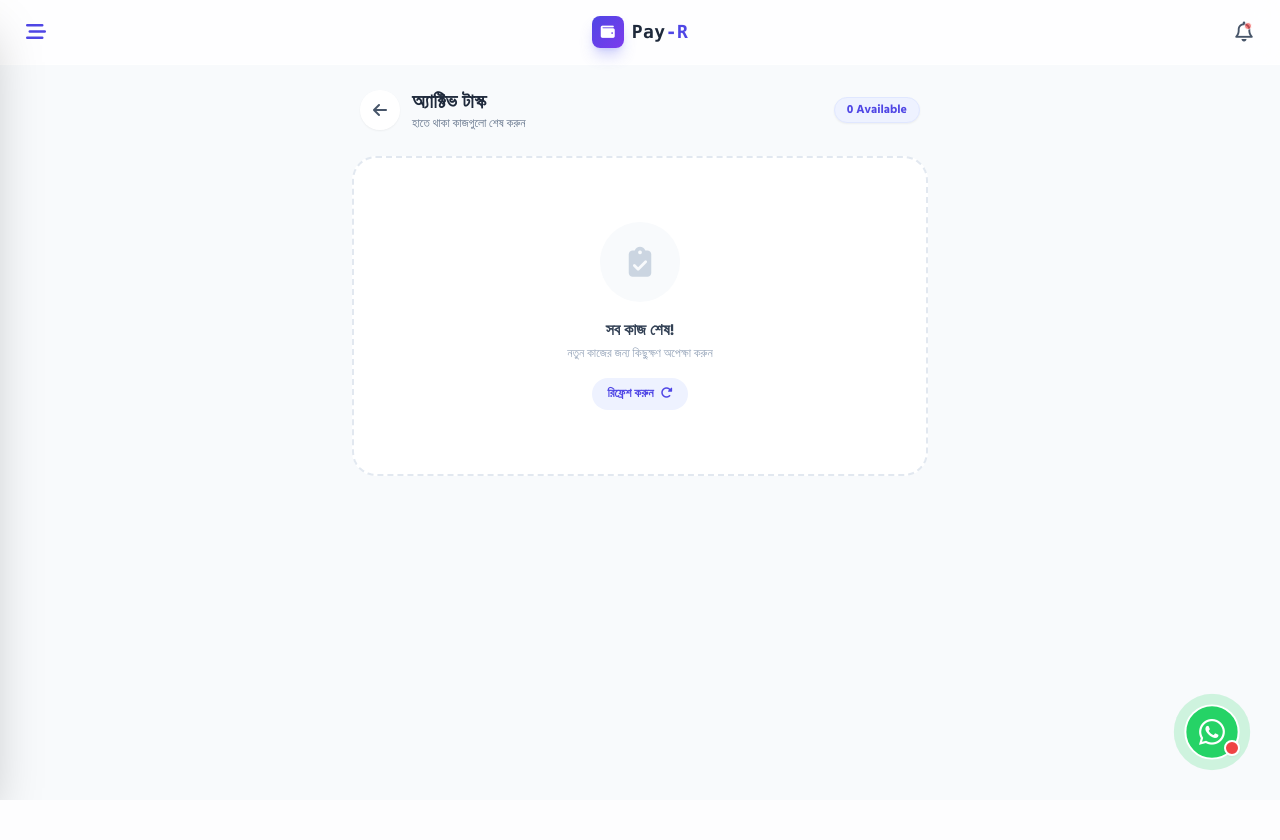
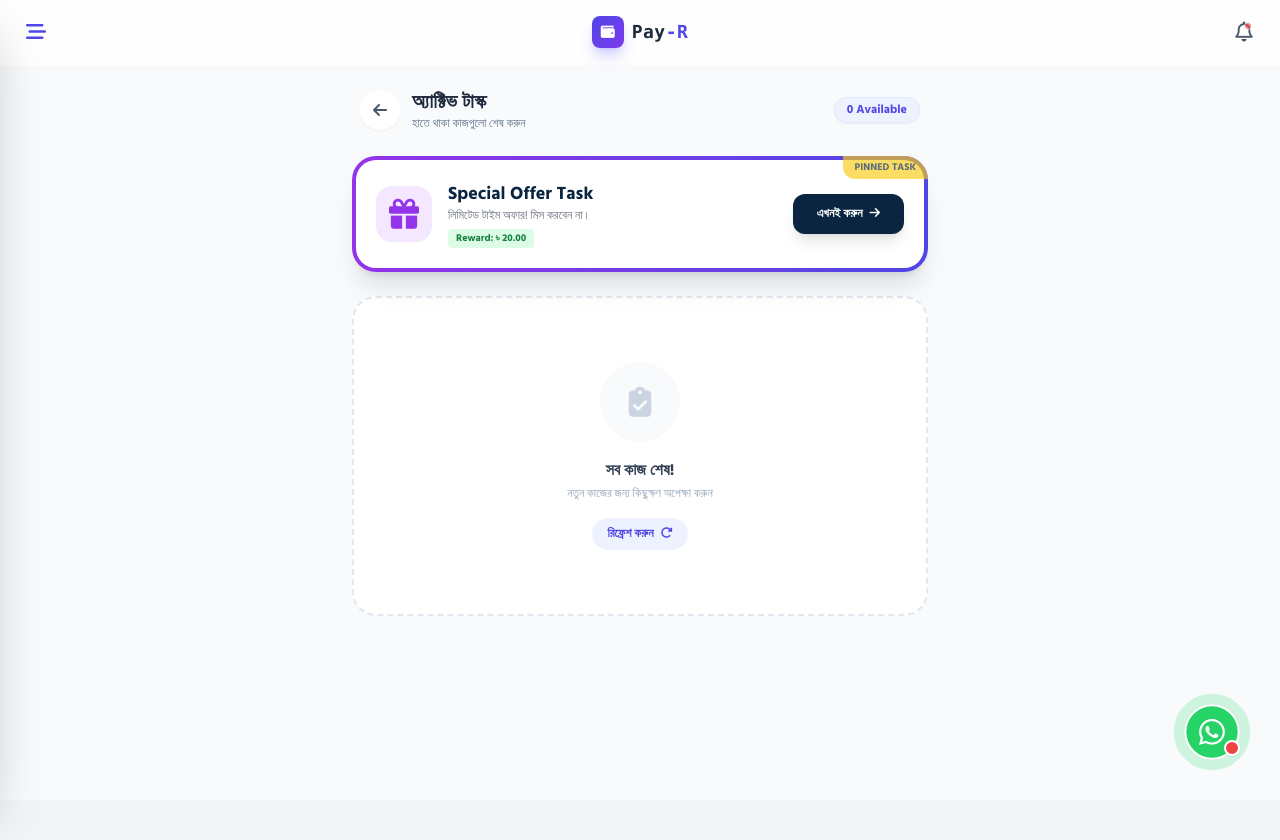
Before and after one commit to siaful2580mm-hub/test, a Python web app: template templates/tasks.html in a window 1280 px wide. Before the commit the page ends 800 px from the top, so only its background shows below. Run offline with Jinja, Linux system fonts and the light colour scheme; the template is opened without the code that fills it, so the values that code supplies are empty; some libraries are stand-ins or nearby versions.

Commit message:
Update tasks.html

```diff
--- a/templates/tasks.html
+++ b/templates/tasks.html
@@ -31,6 +31,33 @@
 
     <!-- 2. TASK LIST -->
     <div class="space-y-4">
+        <!-- SPECIAL TASK PINNED -->
+<!-- চেক করা হচ্ছে ইউজার অলরেডি সাবমিট করেছে কিনা (Backend থেকে পাঠাতে হবে অথবা এখানে লজিক সিম্পল রাখা হয়েছে) -->
+<div class="bg-gradient-to-r from-purple-600 to-indigo-600 p-1 rounded-3xl shadow-xl mb-6 relative overflow-hidden group">
+    <div class="absolute top-0 right-0 bg-yellow-400 text-[#0A2540] text-[10px] font-bold px-3 py-1 rounded-bl-xl z-10 animate-pulse">
+        PINNED TASK
+    </div>
+
+    <div class="bg-white rounded-[20px] p-5 flex items-center justify-between">
+        <div class="flex items-center gap-4">
+            <div class="h-14 w-14 bg-purple-100 text-purple-600 rounded-2xl flex items-center justify-center text-3xl">
+                <i class="fa-solid fa-gift"></i>
+            </div>
+            <div>
+                <h3 class="font-bold text-[#0A2540] text-lg">Special Offer Task</h3>
+                <p class="text-xs text-gray-500">লিমিটেড টাইম অফার! মিস করবেন না।</p>
+                <span class="inline-block mt-1 bg-green-100 text-green-700 text-[10px] font-bold px-2 py-0.5 rounded">
+                    Reward: ৳ 20.00
+                </span>
+            </div>
+        </div>
+
+        <a href="/special-task" class="bg-[#0A2540] text-white px-6 py-3 rounded-xl text-xs font-bold hover:bg-purple-700 transition shadow-lg">
+            এখনই করুন <i class="fa-solid fa-arrow-right ml-1"></i>
+        </a>
+    </div>
+</div>
+
         {% for task in tasks %}
 
         <!-- Category Color Logic -->
```
